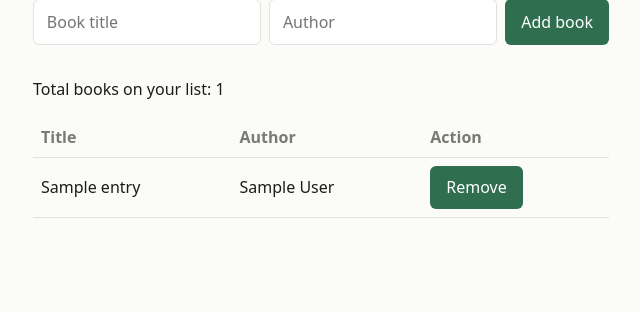
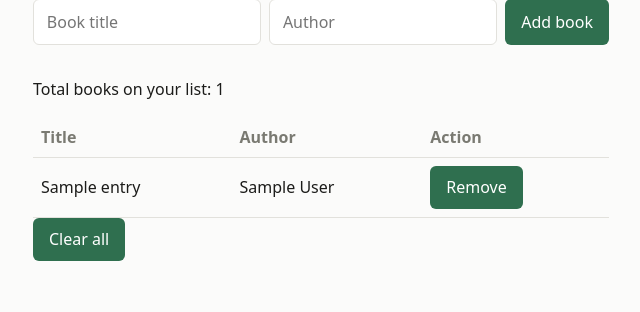
Before and after one commit to mudt-cm104-2026-winter/team-13, a FastAPI app: template app/templates/index.html in a window 1280 px wide. Shown: the part 151-463 px from the top of the page, without its empty margins (319-959 px from the left). Run offline with FastAPI, Linux system fonts and the light colour scheme; the template is opened without the code that fills it: most values are stand-ins (such as "Sample title", 1, 10 or a date in 2020).

Commit message:
Add clear all button to remove all book entries (closes #14)

```diff
--- a/app/main.py
+++ b/app/main.py
@@ -2,13 +2,9 @@
 
 What happens where:
 - main.py      the web part: which address shows what (the "routes")
-
 - storage.py   where the entries are kept
-
 - templates/   the HTML page
-
 - static/      the stylesheet
-
 """
 
 from pathlib import Path
@@ -48,3 +44,10 @@ def delete(entry_id: int):
     """Remove a book entry by its id."""
     storage.delete_entry(entry_id)
     return RedirectResponse("/", status_code=303)
+
+
+@app.post("/clear")
+def clear():
+    """Remove all book entries."""
+    storage.clear_entries()
+    return RedirectResponse("/", status_code=303)
--- a/app/storage.py
+++ b/app/storage.py
@@ -30,3 +30,9 @@ def delete_entry(entry_id):
     """Remove a book entry by its id."""
     global _entries
     _entries = [entry for entry in _entries if entry["id"] != entry_id]
+
+
+def clear_entries():
+    """Remove all book entries."""
+    global _entries
+    _entries = []
--- a/app/templates/index.html
+++ b/app/templates/index.html
@@ -37,6 +37,9 @@
         {% endfor %}
       </tbody>
     </table>
+    <form action="/clear" method="post">
+      <button type="submit">Clear all</button>
+    </form>
     {% else %}
     <p class="empty">No books added yet.</p>
     {% endif %}
```
Also changed, not shown: CHANGELOG.md.
